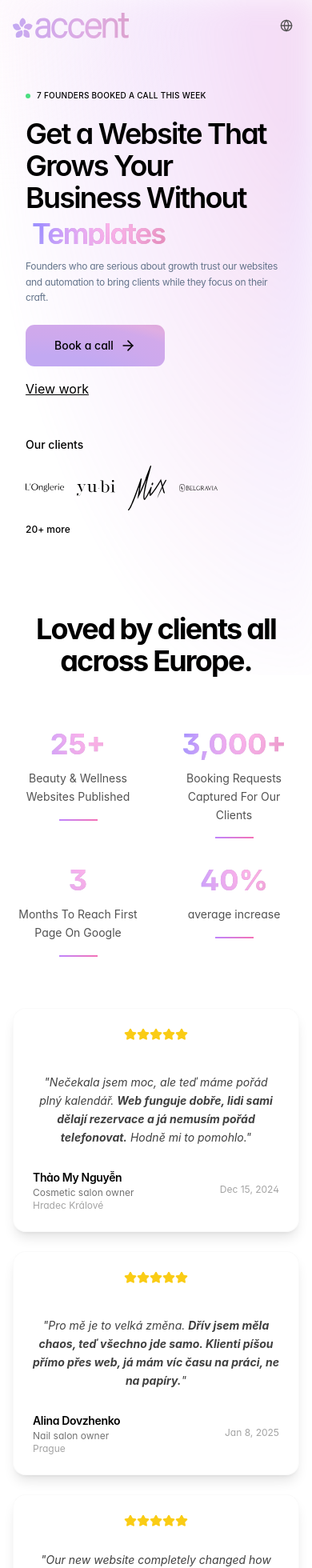
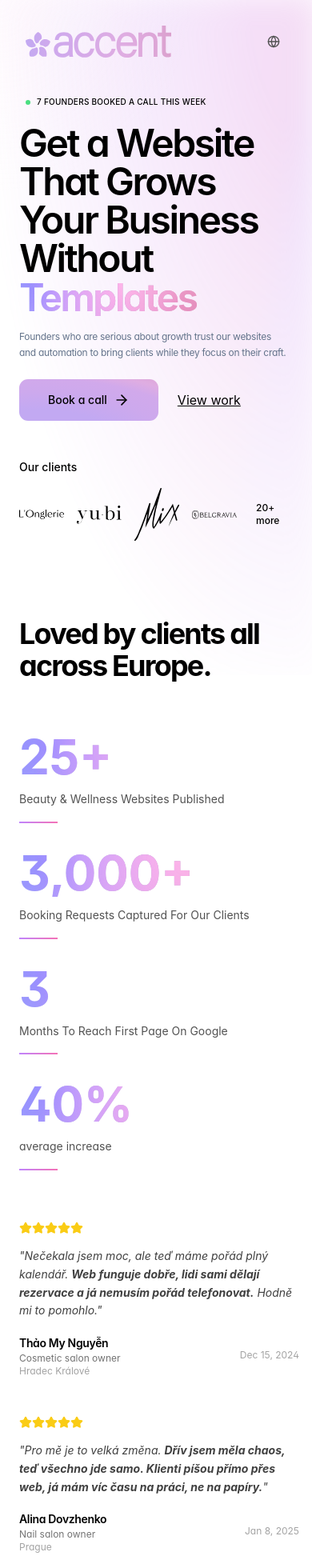
Before and after one commit to maybellineswag/ACCENT, a Next.js app: page / in a window 390 px wide. Shown: the top 1960 px of the page at 80% size. Built offline with nearby package versions, Linux system fonts and the light colour scheme.

Commit message:
Quick update

```diff
--- a/app/page.tsx
+++ b/app/page.tsx
@@ -227,15 +227,15 @@ export default function HomePage() {
         <NavBar />
 
         {/* Hero Section */}
-        <section id="home" className="pt-20 sm:pt-24 pb-16 px-4 sm:px-2 lg:px-4 relative z-10">
+        <section id="home" className="pt-4 sm:pt-24 pb-16 px-4 sm:px-2 lg:px-4 relative z-10">
           <Hero translations={translations} />
         </section>
 
         {/* Testimonials Section */}
         <section id="testimonials" className="pb-8 relative z-10" ref={testimonialsRef}>
-          <div className="max-w-6xl mx-auto px-4 sm:px-6 lg:px-8">
+          <div className="w-full pl-6 pr-4 sm:container sm:mx-auto sm:px-6">
             <motion.div
-              className="text-center mb-16"
+              className="text-left sm:text-center mb-16"
               initial={{ opacity: 0, y: 20, filter: "blur(10px)" }}
               whileInView={{ opacity: 1, y: 0, filter: "blur(0px)" }}
               viewport={{ once: true }}
@@ -256,7 +256,7 @@ export default function HomePage() {
               transition={{ duration: 0.6, ease: "easeOut", delay: 0.2 }}
             >
               <motion.div
-                className="grid grid-cols-2 md:grid-cols-4 gap-8"
+                className="flex flex-col sm:grid sm:grid-cols-2 md:grid-cols-4 gap-8"
                 initial="hidden"
                 whileInView="visible"
                 viewport={{ once: true }}
@@ -272,58 +272,58 @@ export default function HomePage() {
                 }}
               >
                 <motion.div
-                  className="text-center"
+                  className="text-left sm:text-center"
                   variants={{
                     hidden: { opacity: 0, y: 20, filter: "blur(10px)" },
                     visible: { opacity: 1, y: 0, filter: "blur(0px)" }
                   }}
                   transition={{ duration: 0.6, ease: "easeOut" }}
                 >
-                  <div className="text-4xl md:text-5xl font-bold text-gradient-blobs mb-3">{counts.businesses}+</div>
+                  <div className="text-6xl md:text-7xl font-bold text-gradient-blobs mb-3">{counts.businesses}+</div>
                   <div className="text-sm text-neutral-600 leading-relaxed">{translations.testimonials.metrics.businesses}</div>
-                  <div className="w-12 h-0.5 bg-gradient-to-r from-purple-400 to-pink-400 mx-auto mt-4"></div>
+                  <div className="w-12 h-0.5 bg-gradient-to-r from-purple-400 to-pink-400 sm:mx-auto mt-4"></div>
                 </motion.div>
                 <motion.div
-                  className="text-center"
+                  className="text-left sm:text-center"
                   variants={{
                     hidden: { opacity: 0, y: 20, filter: "blur(10px)" },
                     visible: { opacity: 1, y: 0, filter: "blur(0px)" }
                   }}
                   transition={{ duration: 0.6, ease: "easeOut" }}
                 >
-                  <div className="text-4xl md:text-5xl font-bold text-gradient-blobs mb-3">{counts.bookings.toLocaleString()}+</div>
+                  <div className="text-6xl md:text-7xl font-bold text-gradient-blobs mb-3">{counts.bookings.toLocaleString()}+</div>
                   <div className="text-sm text-neutral-600 leading-relaxed">{translations.testimonials.metrics.bookings}</div>
-                  <div className="w-12 h-0.5 bg-gradient-to-r from-purple-400 to-pink-400 mx-auto mt-4"></div>
+                  <div className="w-12 h-0.5 bg-gradient-to-r from-purple-400 to-pink-400 sm:mx-auto mt-4"></div>
                 </motion.div>
                 <motion.div
-                  className="text-center"
+                  className="text-left sm:text-center"
                   variants={{
                     hidden: { opacity: 0, y: 20, filter: "blur(10px)" },
                     visible: { opacity: 1, y: 0, filter: "blur(0px)" }
                   }}
                   transition={{ duration: 0.6, ease: "easeOut" }}
                 >
-                  <div className="text-4xl md:text-5xl font-bold text-gradient-blobs mb-3">{counts.months}</div>
+                  <div className="text-6xl md:text-7xl font-bold text-gradient-blobs mb-3">{counts.months}</div>
                   <div className="text-sm text-neutral-600 leading-relaxed">{translations.testimonials.metrics.months}</div>
-                  <div className="w-12 h-0.5 bg-gradient-to-r from-purple-400 to-pink-400 mx-auto mt-4"></div>
+                  <div className="w-12 h-0.5 bg-gradient-to-r from-purple-400 to-pink-400 sm:mx-auto mt-4"></div>
                 </motion.div>
                 <motion.div
-                  className="text-center"
+                  className="text-left sm:text-center"
                   variants={{
                     hidden: { opacity: 0, y: 20, filter: "blur(10px)" },
                     visible: { opacity: 1, y: 0, filter: "blur(0px)" }
                   }}
                   transition={{ duration: 0.6, ease: "easeOut" }}
                 >
-                  <div className="text-4xl md:text-5xl font-bold text-gradient-blobs mb-3">{counts.increase}%</div>
+                  <div className="text-6xl md:text-7xl font-bold text-gradient-blobs mb-3">{counts.increase}%</div>
                   <div className="text-sm text-neutral-600 leading-relaxed">{translations.testimonials.metrics.increase}</div>
-                  <div className="w-12 h-0.5 bg-gradient-to-r from-purple-400 to-pink-400 mx-auto mt-4"></div>
+                  <div className="w-12 h-0.5 bg-gradient-to-r from-purple-400 to-pink-400 sm:mx-auto mt-4"></div>
                 </motion.div>
               </motion.div>
             </motion.div>
 
             <motion.div
-              className="grid md:grid-cols-3 gap-6 mb-16"
+              className="grid md:grid-cols-3 gap-12 sm:gap-6 mb-16"
               initial="hidden"
               whileInView="visible"
               viewport={{ once: true }}
@@ -345,19 +345,19 @@ export default function HomePage() {
                 }}
                 transition={{ duration: 0.6, ease: "easeOut" }}
               >
-                <Card className="glow-on-hover border-0 bg-white/25 backdrop-blur-sm border border-neutral-200/20 shadow-lg hover:shadow-xl transition-all duration-500 rounded-2xl h-[280px]">
-                <CardContent className="p-6 text-center flex flex-col h-full">
-                  <div className="flex mb-4 justify-center">
+                <div className="sm:glow-on-hover sm:border-0 sm:bg-white/25 sm:backdrop-blur-sm sm:border sm:border-neutral-200/20 sm:shadow-lg sm:hover:shadow-xl sm:transition-all sm:duration-500 sm:rounded-2xl sm:h-[280px]">
+                <div className="p-0 sm:p-6 text-left sm:text-center flex flex-col h-full">
+                  <div className="flex mb-4 justify-start sm:justify-center">
                     {[...Array(5)].map((_, i) => (
                       <Star key={i} className="w-4 h-4 text-yellow-400 fill-current" />
                 ))}
               </div>
-                  <div className="flex-1 flex items-center justify-center">
+                  <div className="flex-1 flex items-start sm:items-center justify-start sm:justify-center">
                     <p className="text-neutral-700 italic leading-relaxed text-sm">
                     "Nečekala jsem moc, ale teď máme pořád plný kalendář. <strong>Web funguje dobře, lidi sami dělají rezervace a já nemusím pořád telefonovat.</strong> Hodně mi to pomohlo."
                     </p>
                   </div>
-                  <div className="flex justify-between items-center">
+                  <div className="flex justify-between items-center mt-4">
                     <div className="text-left">
                       <span className="font-semibold tracking-tight text-black text-sm">Thảo My Nguyễn</span>
                       <span className="text-neutral-500 text-xs block">{translations.testimonial1.occupation}</span>
@@ -365,8 +365,8 @@ export default function HomePage() {
                     </div>
                     <span className="text-neutral-400 text-xs">{translations.testimonial1.date}</span>
                   </div>
-                </CardContent>
-              </Card>
+                </div>
+              </div>
               </motion.div>
 
               <motion.div
@@ -376,19 +376,19 @@ export default function HomePage() {
                 }}
                 transition={{ duration: 0.6, ease: "easeOut" }}
               >
-                <Card className="glow-on-hover border-0 bg-white/25 backdrop-blur-sm border border-neutral-200/20 shadow-lg hover:shadow-xl transition-all duration-500 rounded-2xl h-[280px]">
-                <CardContent className="p-6 text-center flex flex-col h-full">
-                  <div className="flex mb-4 justify-center">
+                <div className="sm:glow-on-hover sm:border-0 sm:bg-white/25 sm:backdrop-blur-sm sm:border sm:border-neutral-200/20 sm:shadow-lg sm:hover:shadow-xl sm:transition-all sm:duration-500 sm:rounded-2xl sm:h-[280px]">
+                <div className="p-0 sm:p-6 text-left sm:text-center flex flex-col h-full">
+                  <div className="flex mb-4 justify-start sm:justify-center">
                     {[...Array(5)].map((_, i) => (
                       <Star key={i} className="w-4 h-4 text-yellow-400 fill-current" />
                     ))}
                   </div>
-                  <div className="flex-1 flex items-center justify-center">
+                  <div className="flex-1 flex items-start sm:items-center justify-start sm:justify-center">
                     <p className="text-neutral-700 italic leading-relaxed text-sm">
                     "Pro mě je to velká změna. <strong>Dřív jsem měla chaos, teď všechno jde samo. Klienti píšou přímo přes web, já mám víc času na práci, ne na papíry.</strong>"
                     </p>
                   </div>
-                  <div className="flex justify-between items-center">
+                  <div className="flex justify-between items-center mt-4">
                     <div className="text-left">
                       <span className="font-semibold tracking-tight text-black text-sm">Alina Dovzhenko</span>
                       <span className="text-neutral-500 text-xs block">{translations.testimonial2.occupation}</span>
@@ -396,8 +396,8 @@ export default function HomePage() {
                     </div>
                     <span className="text-neutral-400 text-xs">{translations.testimonial2.date}</span>
                   </div>
-                </CardContent>
-                </Card>
+                </div>
+                </div>
               </motion.div>
 
               <motion.div
@@ -407,19 +407,19 @@ export default function HomePage() {
                 }}
                 transition={{ duration: 0.6, ease: "easeOut" }}
               >
-                <Card className="glow-on-hover border-0 bg-white/25 backdrop-blur-sm border border-neutral-200/20 shadow-lg hover:shadow-xl transition-all duration-500 rounded-2xl h-[280px]">
-                <CardContent className="p-6 text-center flex flex-col h-full">
-                  <div className="flex mb-4 justify-center">
+                <div className="sm:glow-on-hover sm:border-0 sm:bg-white/25 sm:backdrop-blur-sm sm:border sm:border-neutral-200/20 sm:shadow-lg sm:hover:shadow-xl sm:transition-all sm:duration-500 sm:rounded-2xl sm:h-[280px]">
+                <div className="p-0 sm:p-6 text-left sm:text-center flex flex-col h-full">
+                  <div className="flex mb-4 justify-start sm:justify-center">
                     {[...Array(5)].map((_, i) => (
                       <Star key={i} className="w-4 h-4 text-yellow-400 fill-current" />
                     ))}
               </div>
-                  <div className="flex-1 flex items-center justify-center">
+                  <div className="flex-1 flex items-start sm:items-center justify-start sm:justify-center">
                     <p className="text-neutral-700 italic leading-relaxed text-sm">
                     "Our new website completely changed how we get customers. <strong>Bookings come in automatically, the site looks modern, and I can finally focus on growing instead of chasing calls.</strong>"
                     </p>
             </div>
-                  <div className="flex justify-between items-center">
+                  <div className="flex justify-between items-center mt-4">
                     <div className="text-left">
                       <span className="font-semibold tracking-tight text-black text-sm">Élodie Carpentier</span>
                       <span className="text-neutral-500 text-xs block">{translations.testimonial3.occupation}</span>
@@ -427,8 +427,8 @@ export default function HomePage() {
                     </div>
                     <span className="text-neutral-400 text-xs">{translations.testimonial3.date}</span>
                   </div>
-                </CardContent>
-                </Card>
+                </div>
+                </div>
               </motion.div>
             </motion.div>
 
--- a/components/Hero.tsx
+++ b/components/Hero.tsx
@@ -2,7 +2,7 @@
 
 import { useEffect, useMemo, useState } from "react";
 import { motion } from "framer-motion";
-import { MoveRight, PhoneCall, ArrowRight } from "lucide-react";
+import { MoveRight, PhoneCall, ArrowRight, Globe } from "lucide-react";
 import { Button } from "@/components/ui/button";
 import { GradientButton } from "@/components/ui/gradient-button";
 import Image from "next/image";
@@ -37,7 +37,26 @@ function Hero({ translations }: HeroProps) {
       animate={{ opacity: 1, y: 0, filter: "blur(0px)" }}
       transition={{ duration: 0.6, ease: "easeOut" }}
     >
-      <div className="w-full px-4 sm:container sm:mx-auto sm:px-6">
+      {/* Mobile Header - Logo and Globe */}
+      <div className="sm:hidden flex items-center justify-between w-full px-4 py-4">
+        <Image
+          src="/accent_logo.svg"
+          alt="ACCENT Logo"
+          width={40}
+          height={40}
+          className="h-10 w-auto select-none text-gradient-blobs"
+        />
+        <div className="relative">
+          <button
+            onClick={() => {/* Add language dropdown logic here */}}
+            className="flex items-center justify-center w-8 h-8 hover:text-black transition-colors"
+          >
+            <Globe className="w-4 h-4 text-neutral-600" />
+          </button>
+        </div>
+      </div>
+
+      <div className="w-full pl-2 pr-4 sm:container sm:mx-auto sm:px-6">
         <div className="flex gap-6 sm:gap-8 py-8 sm:py-12 lg:py-8 items-start sm:items-center justify-start sm:justify-center flex-col">
           <div className="flex gap-4 flex-col items-start sm:items-center">
             {/* Notification Banner */}
@@ -45,7 +64,7 @@ function Hero({ translations }: HeroProps) {
               initial={{ opacity: 0, y: -20 }}
               animate={{ opacity: 1, y: 0 }}
               transition={{ duration: 0.6, delay: 0.2 }}
-              className="relative mb-1"
+              className="relative mb-1 pl-2"
             >
               <div className="flex items-center justify-start sm:justify-center gap-2 sm:gap-3">
                 <div className="w-1.5 h-1.5 sm:w-2 sm:h-2 bg-green-400 rounded-full flex-shrink-0"></div>
@@ -55,7 +74,7 @@ function Hero({ translations }: HeroProps) {
               </div>
             </motion.div>
 
-                                                   <h1 className="text-4xl sm:text-5xl md:text-7xl max-w-4xl tracking-tighter text-left sm:text-center font-regular">
+                                                   <h1 className="text-5xl sm:text-5xl md:text-7xl max-w-4xl tracking-tighter text-left sm:text-center font-regular">
                 <span className="text-black">{translations.hero.title}</span>
                 <br />
                 <span className="relative flex w-full justify-start sm:justify-center overflow-hidden text-left sm:text-center md:pb-8 md:pt-2">
@@ -63,7 +82,7 @@ function Hero({ translations }: HeroProps) {
                   {titles.map((title: string, index: number) => (
                     <motion.span
                       key={index}
-                      className="absolute font-semibold text-gradient-blobs px-2 py-1"
+                      className="absolute font-semibold text-gradient-blobs"
                       initial={{ opacity: 0, y: -50 }}
                       transition={{ type: "spring", stiffness: 50 }}
                       animate={
@@ -90,7 +109,7 @@ function Hero({ translations }: HeroProps) {
           </div>
 
           {/* Main CTA Button */}
-          <div className="flex flex-col sm:flex-row items-start sm:items-center gap-4 sm:gap-8">
+          <div className="flex flex-row items-center gap-6 sm:gap-8">
             <GradientButton asChild className="relative z-50">
               <a href="https://zcal.co/accentdesign/accentmeeting" target="_blank" rel="noopener noreferrer">
                 {translations.heroCta}
@@ -107,12 +126,12 @@ function Hero({ translations }: HeroProps) {
             <div className="flex flex-col sm:flex-row items-start sm:items-center justify-start sm:justify-center gap-4 sm:gap-x-6 md:gap-x-12">
               <p className="text-black font-medium text-sm sm:text-base">{translations.ourClients}</p>
               <div className="flex items-center gap-x-4 sm:gap-x-6 md:gap-x-8">
-                <Image src="/workedwith/longlerielogo.svg" alt="Longlerie Logo" width={48} height={20} className="w-12 sm:w-16 md:w-24 h-auto flex-shrink-0" />
-                <Image src="/workedwith/yubilogo.svg" alt="Yubi Logo" width={48} height={20} className="w-12 sm:w-16 md:w-24 h-auto flex-shrink-0" />
-                <Image src="/workedwith/mixlogo.svg" alt="Mix Logo" width={48} height={20} className="w-12 sm:w-16 md:w-24 h-auto flex-shrink-0" />
-                <Image src="/workedwith/belgravialogo.svg" alt="Belgravia Logo" width={48} height={20} className="w-12 sm:w-16 md:w-24 h-auto flex-shrink-0" />
+                <Image src="/workedwith/longlerielogo.svg" alt="Longlerie Logo" width={48} height={20} className="w-14 sm:w-18 md:w-24 h-auto flex-shrink-0" />
+                <Image src="/workedwith/yubilogo.svg" alt="Yubi Logo" width={48} height={20} className="w-14 sm:w-18 md:w-24 h-auto flex-shrink-0" />
+                <Image src="/workedwith/mixlogo.svg" alt="Mix Logo" width={48} height={20} className="w-14 sm:w-18 md:w-24 h-auto flex-shrink-0" />
+                <Image src="/workedwith/belgravialogo.svg" alt="Belgravia Logo" width={48} height={20} className="w-14 sm:w-18 md:w-24 h-auto flex-shrink-0" />
+                <span className="text-black text-xs sm:text-sm font-medium ml-2">{translations.moreClients}</span>
               </div>
-              <span className="text-black text-xs sm:text-sm font-medium">{translations.moreClients}</span>
             </div>
           </div>
         </div>
--- a/components/NavBar.tsx
+++ b/components/NavBar.tsx
@@ -158,14 +158,14 @@ export function NavBar({ className }: NavBarProps) {
         className,
       )}
     >
-      {/* Mobile Header - Logo and Globe */}
-      <div className="sm:hidden flex items-center justify-between w-full px-4 pointer-events-auto">
+      {/* Mobile Header - Logo and Globe - Hidden, moved to Hero */}
+      <div className="hidden sm:hidden flex items-center justify-between w-full px-4 pointer-events-auto">
         <Image
           src="/accent_logo.svg"
           alt="ACCENT Logo"
-          width={32}
-          height={32}
-          className="h-8 w-auto select-none text-gradient-blobs"
+          width={40}
+          height={40}
+          className="h-10 w-auto select-none text-gradient-blobs"
         />
         <div className="relative">
           <button
```
